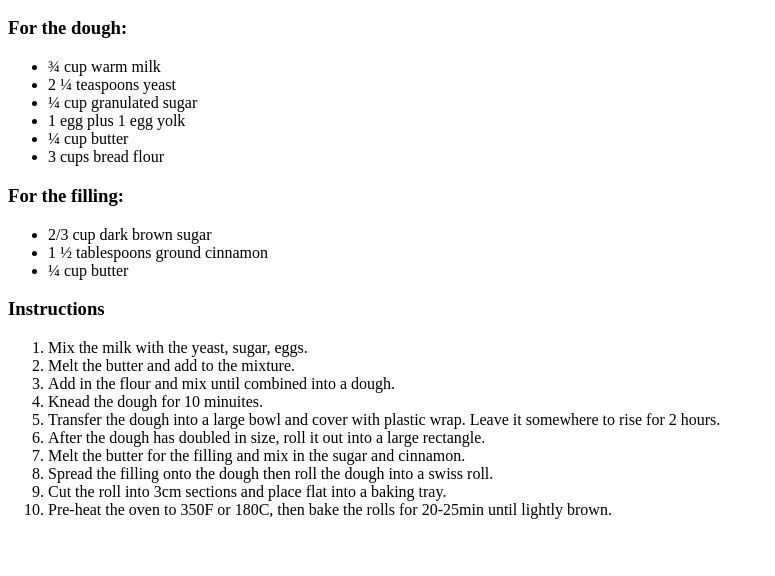
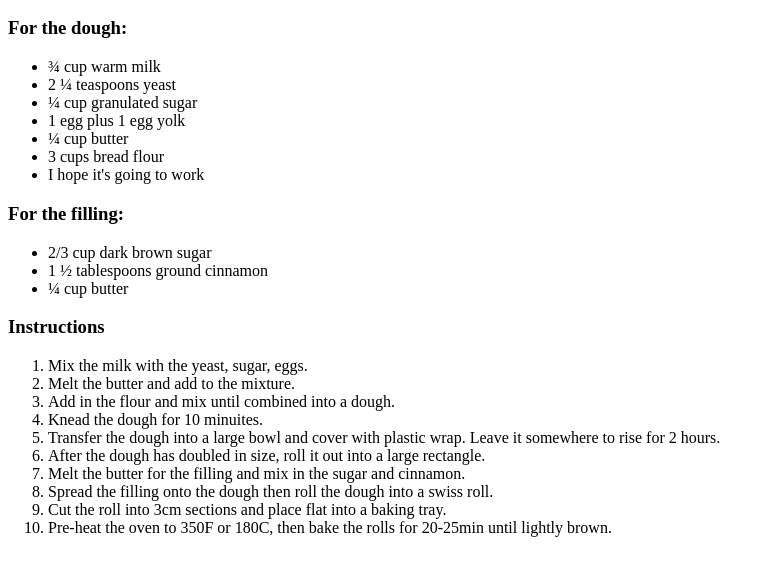
Before and after one commit to Marcos-Yuri/Udemy, a plain HTML site: page 3.0 List Elements/index.html in a window 1280 px wide. Shown: the part 96-672 px from the top of the page, without its empty margins (0-775 px from the left). Drawn offline with Linux system fonts and the light colour scheme.

Commit message:
Update index.html

```diff
--- a/3.0 List Elements/index.html
+++ b/3.0 List Elements/index.html
@@ -12,6 +12,7 @@
     <li>1 egg plus 1 egg yolk</li>
     <li>¼ cup butter</li>
     <li>3 cups bread flour</li>
+    <li>I hope it's going to work </li>
 </ul>
 
 <h3>For the filling:</h3>
```
